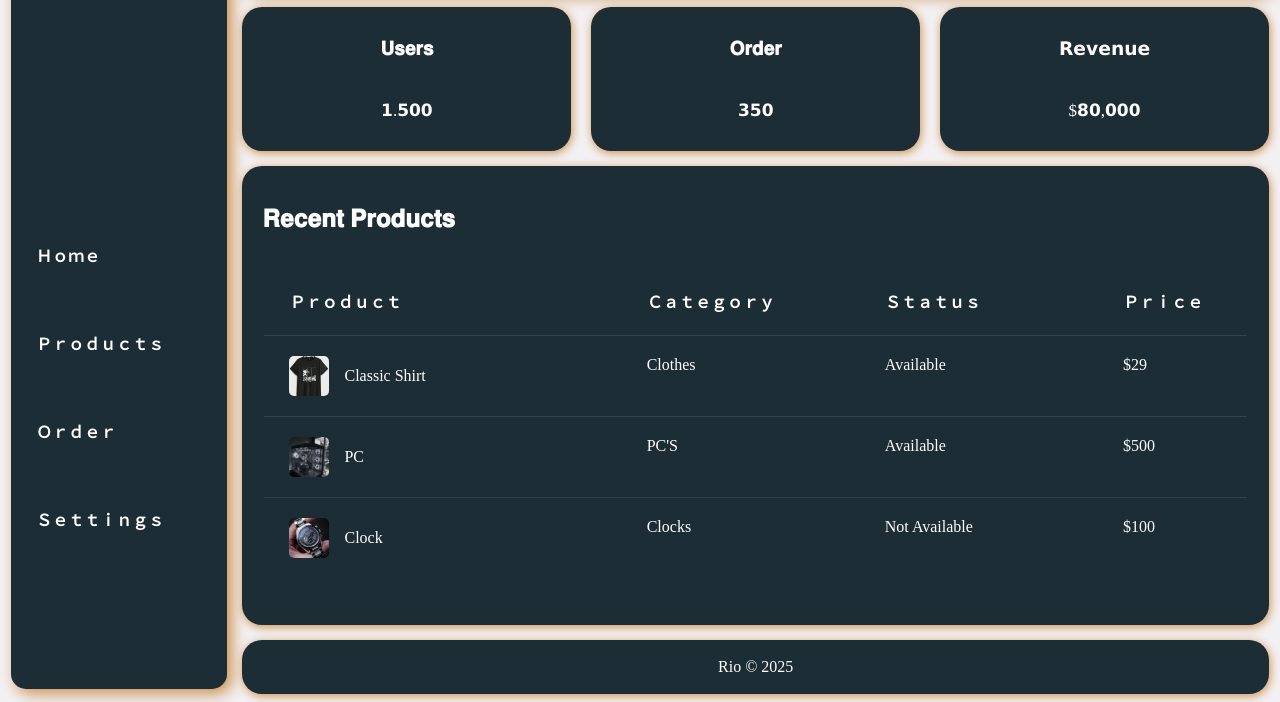
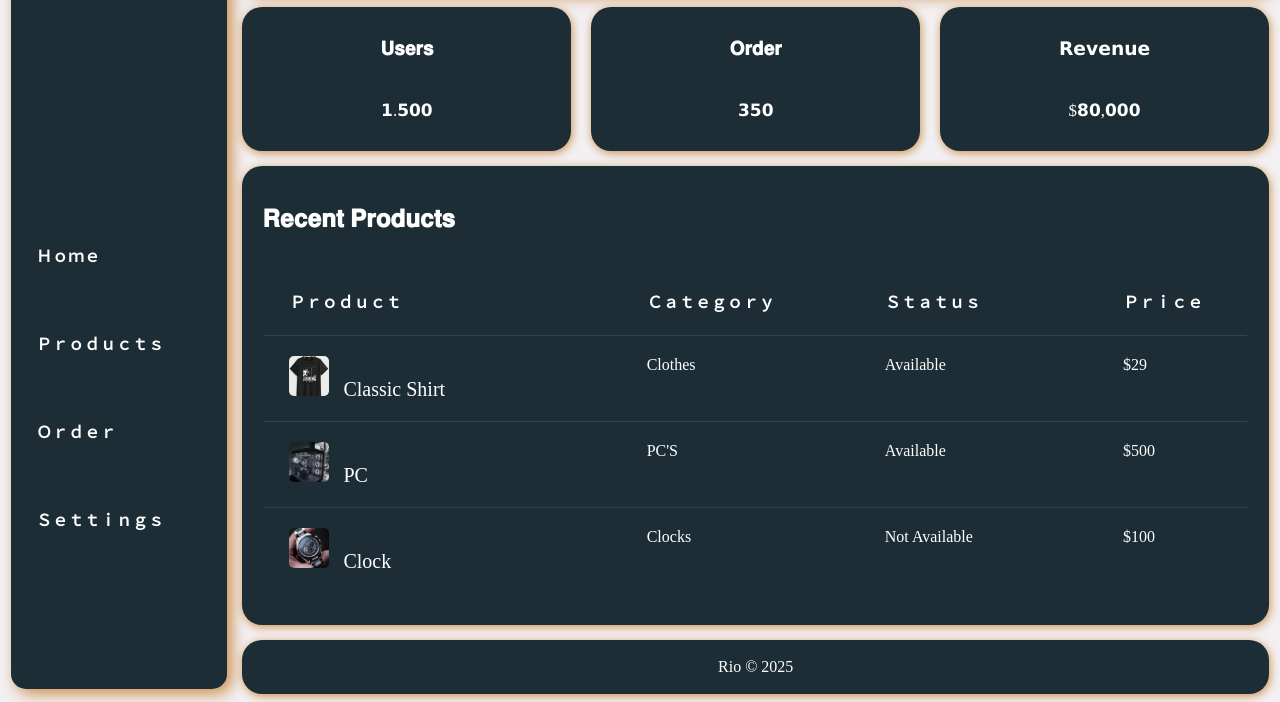
Before and after one commit to rio-tonni0/My-Task7, a plain HTML site: page index.html in a window 1280 px wide. Shown: the part 98-800 px from the top of the page. Drawn offline with Linux system fonts and the light colour scheme.

Commit message:
Update Stayle.css

```diff
--- a/Css/Stayle.css
+++ b/Css/Stayle.css
@@ -3,8 +3,8 @@
      scroll-behavior: smooth;
 }
 
-::selection{
-background-color: #cb904d;
+::selection {
+     background-color: #cb904d;
 }
 
 body {
@@ -153,9 +153,13 @@ body {
 }
 
 .product-info {
-     display: flex;
      align-items: center;
      gap: 15px;
+}
+
+span {
+     padding-left: 10px;
+     font-size: 20px;
 }
 
 .product-img {
```
